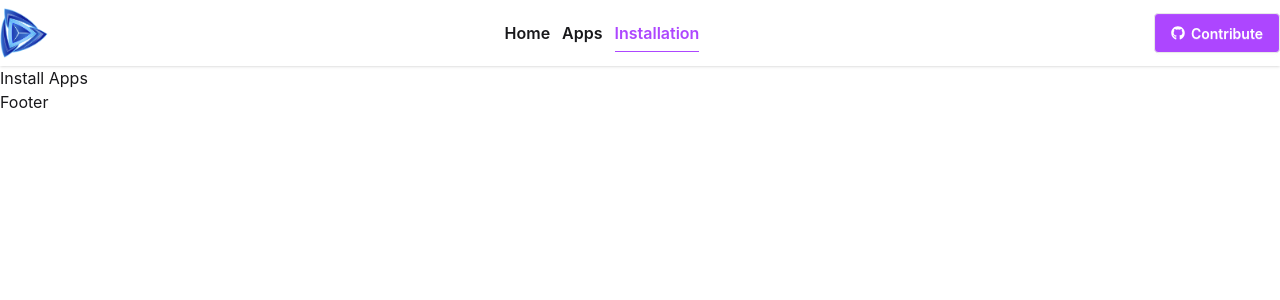
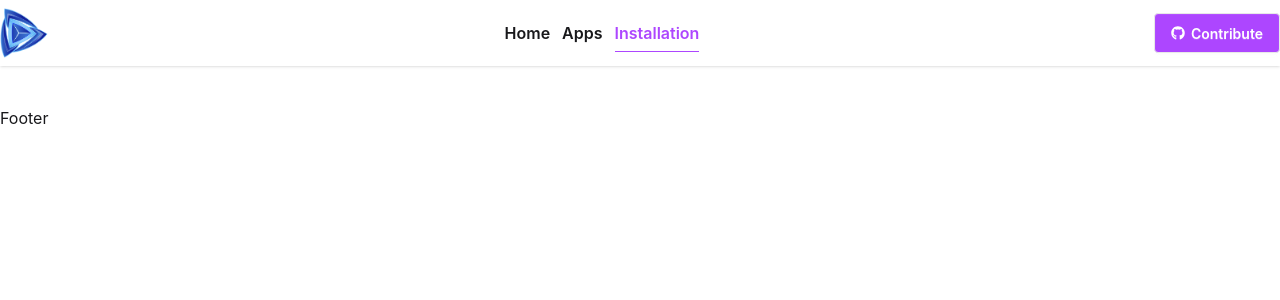
Before and after one commit to abdulazizabdul8822-gif/ph-play-store, a React (Vite) app: page /installedApps in a window 1280 px wide. Shown: the top 300 px of the page. Built offline with nearby package versions, Linux system fonts and the light colour scheme.

Commit message:
install apps

```diff
--- a/package.json
+++ b/package.json
@@ -16,6 +16,7 @@
     "react-icons": "^5.6.0",
     "react-router": "^7.14.0",
     "react-spinners": "^0.17.0",
+    "react-toastify": "^11.0.5",
     "tailwindcss": "^4.2.2"
   },
   "devDependencies": {
--- a/src/Layout/RootLayout.jsx
+++ b/src/Layout/RootLayout.jsx
@@ -2,6 +2,7 @@ import React from 'react';
 import { Outlet } from 'react-router';
 import NavBar from '../components/NavBar/NavBar';
 import Footer from '../components/Footer/Footer';
+import { ToastContainer } from 'react-toastify';
 
 const RootLayout = () => {
     return (
@@ -9,6 +10,8 @@ const RootLayout = () => {
             <NavBar />
             <Outlet />
             <Footer />
+
+            <ToastContainer/>
         </div>
     );
 };
--- a/src/context/InstalledAppsProvider.jsx
+++ b/src/context/InstalledAppsProvider.jsx
@@ -1,13 +1,18 @@
+import { useState } from "react";
 import { InstallAppsContext } from "./InstallAppsContest";
 
-const InstalledAppsProvider = ({children}) => {
+const InstalledAppsProvider = ({ children }) => {
+
+    const [installedApps, setInstalledApps] = useState([]);
 
     const data = {
-        name: "aziz",
-        age: 19,
-    }
+        installedApps,
+        setInstalledApps
+    };
     return (
-        <InstallAppsContext.Provider value={data}>{children}</InstallAppsContext.Provider>
+        <InstallAppsContext.Provider value={data}>
+            {children}
+        </InstallAppsContext.Provider>
     );
 };
 
--- a/src/pages/AppDetails/AppDetails.jsx
+++ b/src/pages/AppDetails/AppDetails.jsx
@@ -1,14 +1,16 @@
-import React, { useState } from 'react';
+import React, { useContext, } from 'react';
 import { useParams } from 'react-router';
 import UseAppHook from '../../Hooks/UseAppHook/UseAppHook';
 import { RingLoader } from 'react-spinners';
+import { InstallAppsContext } from '../../context/InstallAppsContest';
+import { toast } from 'react-toastify';
 
 const AppDetails = () => {
     const { id } = useParams();
 
     const { apps, loading } = UseAppHook();
 
-    const [installedApps, setInstalledApps] = useState([]);
+    const {installedApps, setInstalledApps} = useContext(InstallAppsContext);
 
 
     if (loading) {
@@ -29,6 +31,7 @@ const AppDetails = () => {
 
     const handleInstallApp = () => {
         setInstalledApps([...installedApps, expectedApp]);
+        toast.success(`${expectedApp.title} is installed!`)
     }
     console.log(installedApps)
 
--- a/src/pages/InstallApps/InstallApps.jsx
+++ b/src/pages/InstallApps/InstallApps.jsx
@@ -3,11 +3,18 @@ import { InstallAppsContext } from '../../context/InstallAppsContest';
 
 
 const InstallApps = () => {
-    const contextData = useContext(InstallAppsContext);
-    console.log(contextData);
+    const { installedApps = setInstalledApps } = useContext(InstallAppsContext);
+    console.log(installedApps);
     return (
-        <div>
-            Install Apps
+        <div className=' container mx-auto my-10'>
+            {
+                installedApps.map((app, index) => {
+                    return <div key={index} className=' flex gap-4 items-center shadow p-4 rounded-md bg-slate-100 mb-4'>
+                        <img src={app.image} alt={app.title}  className=' h-[120px] w-auto'/>
+                        <h2 className=' font-semibold text-2xl'>{app.title}</h2>
+                    </div>
+                })
+            }
         </div>
     );
 };
```
Also changed, not shown: 1 other file (tests, documents, lock files or other folders).
